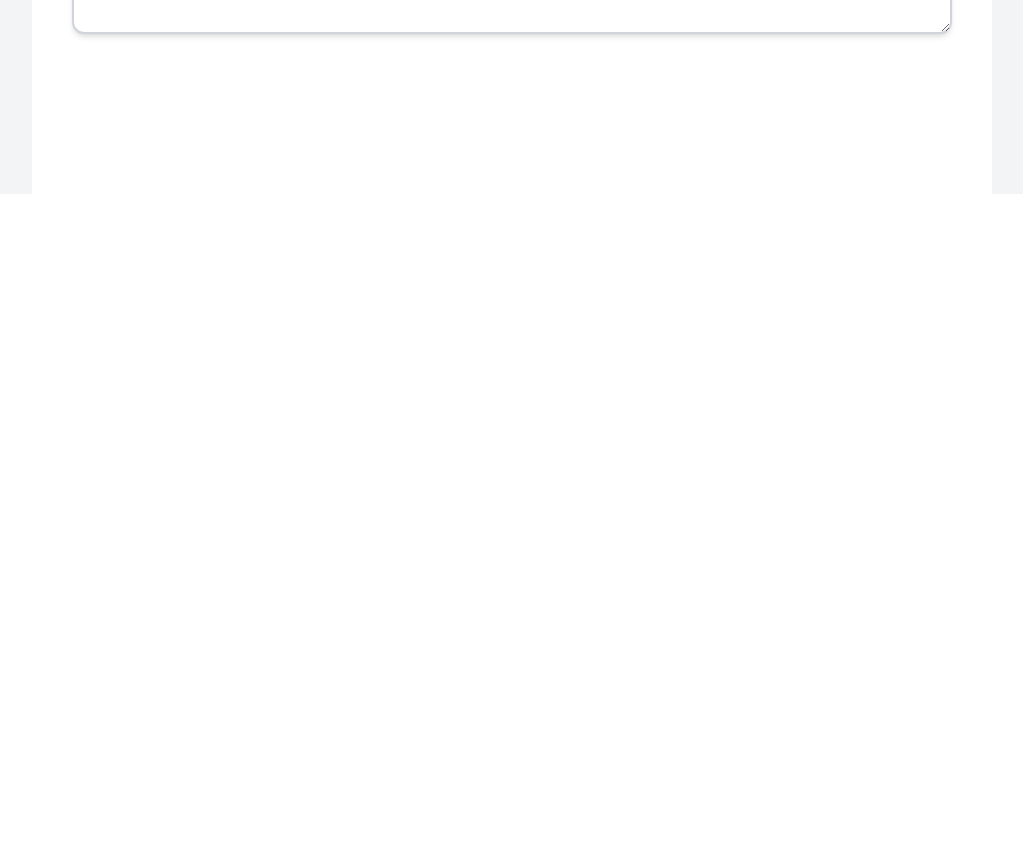
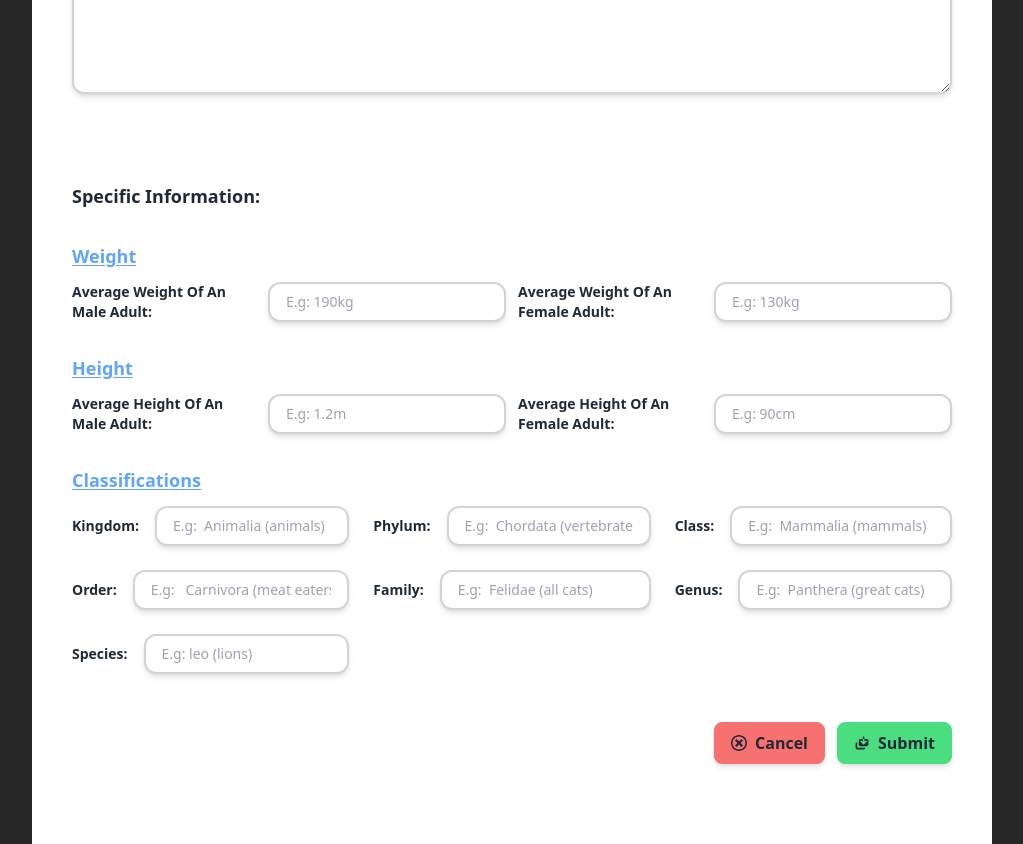
Before and after one commit to kethmi501/Y3S2-SPM-Frontend, a Next.js app: page /animals/addsingleanimal in a window 1280 px wide. Shown: the part 560-1404 px from the top of the page, without its empty margins (128-1151 px from the left). Before the commit the page ends 800 px from the top, so only its background shows below. Built offline with nearby package versions, Linux system fonts and the light colour scheme.

Commit message:
Adding new elements to add animal

```diff
--- a/components/animals/AddAnimal.jsx
+++ b/components/animals/AddAnimal.jsx
@@ -1,11 +1,15 @@
 import React, { useState } from 'react'
 import Image from 'next/image'
+import { ImCancelCircle } from 'react-icons/im'
+import { HiSaveAs } from 'react-icons/hi'
+import SpecificInfoAnimal from './SpecificInfoAnimal'
 
 const AddAnimal = () => {
     const [nameInput, setNameInput] = useState("");
     const [scientificNameInput, setScientificNameInput] = useState("")
     const [tagInput, setTagInput] = useState([])
     const [typing, setTyping] = useState("")
+    const [descriptionInput, setDescriptionInput] = useState("")
 
     const handleKeyDown = (e) => {
         if (e.key === 'Enter' && typing !== '') {
@@ -24,7 +28,7 @@ const AddAnimal = () => {
                         <input onChange={(e) => { setNameInput(e.target.value) }} type="text" value={nameInput} name="animal-name" id="animal-name" className='px-4 py-2 w-full text-sm border-2 border-gray-300 rounded-xl shadow-md focus:outline-none focus:border-green-300' placeholder='Name' />
                         <input onChange={(e) => { setScientificNameInput(e.target.value) }} type="text" name="animal-scientific-name" value={scientificNameInput} id="animal-scientific-name" className='px-4 py-2 w-full text-sm border-2 border-gray-300 rounded-xl shadow-md focus:outline-none focus:border-green-300' placeholder='Scientific Name' />
                         <div className='flex flex-col gap-2 w-full'>
-                            <label htmlFor="tags" className='text-base font-semibold text-gray-800 capitalize'>Tags to search:</label>
+                            <label htmlFor="tags" className='text-base font-bold text-gray-800 capitalize'>Tags to search:</label>
                             <input tabIndex={0} onChange={(e) => { setTyping(e.target.value) }} value={typing} onKeyDown={handleKeyDown} type="text" name="tags" id="tags" className='px-4 py-2 w-full text-sm border-b-2 focus:outline-none focus:border-green-300' />
                             <div className='flex flex-row flex-wrap gap-1.5 items-center'>
                                 {tagInput.map((tag, index) => {
@@ -37,9 +41,22 @@ const AddAnimal = () => {
                     </div>
                 </div>
             </div>
-            <div className='py-10 md:py-20 flex flex-col gap-3'>
-                <label htmlFor="description" className='text-base font-semibold text-gray-800 capitalize'>Description:</label>
-                <textarea className='px-4 py-2 w-full text-sm border-2 border-gray-300 rounded-xl shadow-md focus:outline-none focus:border-green-300'/>
+            <div className='pt-10 pb-5 md:pt-20 md:pb-10 flex flex-col gap-3'>
+                <label htmlFor="description" className='text-base font-bold text-gray-800 capitalize'>Description:</label>
+                <textarea onChange={(e) => { setDescriptionInput(e.target.value) }} value={descriptionInput} rows={5} className='px-4 py-2 w-full text-sm border-2 border-gray-300 rounded-xl shadow-md focus:outline-none focus:border-green-300' />
+            </div>
+            <div className='py-6 md:py-12 flex flex-col gap-3'>
+                <SpecificInfoAnimal />
+            </div>
+            <div className='flex justify-end gap-3'>
+                <button type='button' className='inline-flex gap-2 items-center px-4 py-2 bg-red-400 hover:bg-red-300 border border-red-400 font-semibold text-gray-800 capitalize rounded-lg shadow-md focus:ring-2 focus:ring-offset-1 focus:ring-red-400'>
+                    <ImCancelCircle className='text-gray-800' />
+                    Cancel
+                </button>
+                <button type='button' className='inline-flex gap-2 items-center px-4 py-2 bg-green-400 hover:bg-green-300 border border-green-400 font-semibold text-gray-800 capitalize rounded-lg shadow-md focus:ring-2 focus:ring-offset-1 focus:ring-green-400'>
+                    <HiSaveAs className='text-gray-800' />
+                    Submit
+                </button>
             </div>
         </div>
     )
--- /dev/null
+++ b/components/animals/SpecificInfoAnimal.jsx
@@ -0,0 +1,87 @@
+import React, { useState } from 'react'
+
+const SpecificInfoAnimal = () => {
+    const [avgMaleWeightInput, setAvgMaleWeightInput] = useState("")
+    const [avgFemaleWeightInput, setAvgFemaleWeightInput] = useState("")
+
+    const [avgMaleHeightInput, setAvgMaleHeightInput] = useState("")
+    const [avgFemaleHeightInput, setAvgFemaleHeightInput] = useState("")
+
+    const [kingdomOfAnimal, setKingdomOfAnimal] = useState("")
+    const [phylumOfAnimal, setPhylumOfAnimal] = useState("")
+    const [classOfAnimal, setClassOfAnimal] = useState("")
+    const [orderOfAnimal, setOrderOfAnimal] = useState("")
+    const [familyOfAnimal, setFamilyOfAnimal] = useState("")
+    const [genusOfAnimal, setGenusOfAnimal] = useState("")
+    const [speciesOfAnimal, setSpeciesOfAnimal] = useState("")
+
+
+    return (
+        <div>
+            <h2 className='text-lg font-bold text-gray-800 capitalize'>Specific Information:</h2>
+            <div className='mt-4'>
+                <h4 className='pt-4 pb-3 text-lg font-bold text-blue-400 underline underline-offset-2 capitalize'>Weight</h4>
+                <div className='grid grid-cols-1 md:grid-cols-2 gap-3'>
+                    <div className='flex flex-col gap-1.5 md:flex-row items-center md:gap-4'>
+                        <label htmlFor="average-male-weight" className='text-sm font-semibold text-gray-800 capitalize'>Average Weight of an male adult:</label>
+                        <input onChange={(e) => { setAvgMaleWeightInput(e.target.value) }} type="text" value={avgMaleWeightInput} name="average-male-weight" id="average-male-weight" className='px-4 py-2 w-full md:max-w-max text-sm border-2 border-gray-300 rounded-xl shadow-md focus:outline-none focus:border-green-300' placeholder='E.g: 190kg' />
+                    </div>
+                    <div className='flex flex-col gap-1.5 md:flex-row items-center md:gap-4'>
+                        <label htmlFor="average-female-weight" className='text-sm font-semibold text-gray-800 capitalize'>Average Weight of an female adult:</label>
+                        <input onChange={(e) => { setAvgFemaleWeightInput(e.target.value) }} type="text" value={avgFemaleWeightInput} name="average-female-weight" id="average-female-weight" className='px-4 py-2 w-full md:max-w-max text-sm border-2 border-gray-300 rounded-xl shadow-md focus:outline-none focus:border-green-300' placeholder='E.g: 130kg' />
+                    </div>
+                </div>
+            </div>
+            <div className='mt-4'>
+                <h4 className='pt-4 pb-3 text-lg font-bold text-blue-400 underline underline-offset-2 capitalize'>Height</h4>
+                <div className='grid grid-cols-1 md:grid-cols-2 gap-3'>
+                    <div className='flex flex-col gap-1.5 md:flex-row items-center md:gap-4'>
+                        <label htmlFor="average-male-height" className='text-sm font-semibold text-gray-800 capitalize'>Average Height of an male adult:</label>
+                        <input onChange={(e) => { setAvgMaleHeightInput(e.target.value) }} type="text" value={avgMaleHeightInput} name="average-male-height" id="average-male-height" className='px-4 py-2 w-full md:max-w-max text-sm border-2 border-gray-300 rounded-xl shadow-md focus:outline-none focus:border-green-300' placeholder='E.g: 1.2m' />
+                    </div>
+                    <div className='flex flex-col gap-1.5 md:flex-row items-center md:gap-4'>
+                        <label htmlFor="average-female-height" className='text-sm font-semibold text-gray-800 capitalize'>Average Height of an female adult:</label>
+                        <input onChange={(e) => { setAvgFemaleHeightInput(e.target.value) }} type="text" value={avgFemaleHeightInput} name="average-female-height" id="average-female-height" className='px-4 py-2 w-full md:max-w-max text-sm border-2 border-gray-300 rounded-xl shadow-md focus:outline-none focus:border-green-300' placeholder='E.g: 90cm' />
+                    </div>
+                </div>
+            </div>
+            <div className='mt-4'>
+                <h4 className='pt-4 pb-3 text-lg font-bold text-blue-400 underline underline-offset-2 capitalize'>Classifications</h4>
+                <div className='grid grid-cols-2 md:grid-cols-3 gap-6'>
+                    <div className='flex flex-col gap-1.5 md:flex-row items-center md:gap-4'>
+                        <label htmlFor="kingdom-of-animal" className='text-sm font-semibold text-gray-800 capitalize'>Kingdom:</label>
+                        <input onChange={(e) => { setKingdomOfAnimal(e.target.value) }} type="text" value={kingdomOfAnimal} name="kingdom-of-animal" id="kingdom-of-animal" className='px-4 py-2 w-full md:max-w-max text-sm border-2 border-gray-300 rounded-xl shadow-md focus:outline-none focus:border-green-300' placeholder='E.g:  Animalia (animals)' />
+                    </div>
+                    <div className='flex flex-col gap-1.5 md:flex-row items-center md:gap-4'>
+                        <label htmlFor="phylum-of-animal" className='text-sm font-semibold text-gray-800 capitalize'>Phylum:</label>
+                        <input onChange={(e) => { setPhylumOfAnimal(e.target.value) }} type="text" value={phylumOfAnimal} name="phylum-of-animal" id="phylum-of-animal" className='px-4 py-2 w-full md:max-w-max text-sm border-2 border-gray-300 rounded-xl shadow-md focus:outline-none focus:border-green-300' placeholder='E.g:  Chordata (vertebrate animals)' />
+                    </div>
+                    <div className='flex flex-col gap-1.5 md:flex-row items-center md:gap-4'>
+                        <label htmlFor="class-of-animal" className='text-sm font-semibold text-gray-800 capitalize'>Class:</label>
+                        <input onChange={(e) => { setClassOfAnimal(e.target.value) }} type="text" value={classOfAnimal} name="class-of-animal" id="class-of-animal" className='px-4 py-2 w-full md:max-w-max text-sm border-2 border-gray-300 rounded-xl shadow-md focus:outline-none focus:border-green-300' placeholder='E.g:  Mammalia (mammals)' />
+                    </div>
+                    <div className='flex flex-col gap-1.5 md:flex-row items-center md:gap-4'>
+                        <label htmlFor="order-of-animal" className='text-sm font-semibold text-gray-800 capitalize'>Order:</label>
+                        <input onChange={(e) => { setOrderOfAnimal(e.target.value) }} type="text" value={orderOfAnimal} name="order-of-animal" id="order-of-animal" className='px-4 py-2 w-full md:max-w-max text-sm border-2 border-gray-300 rounded-xl shadow-md focus:outline-none focus:border-green-300' placeholder='E.g:   Carnivora (meat eaters)' />
+                    </div>
+                    <div className='flex flex-col gap-1.5 md:flex-row items-center md:gap-4'>
+                        <label htmlFor="family-of-animal" className='text-sm font-semibold text-gray-800 capitalize'>Family:</label>
+                        <input onChange={(e) => { setFamilyOfAnimal(e.target.value) }} type="text" value={familyOfAnimal} name="family-of-animal" id="family-of-animal" className='px-4 py-2 w-full md:max-w-max text-sm border-2 border-gray-300 rounded-xl shadow-md focus:outline-none focus:border-green-300' placeholder='E.g:  Felidae (all cats)' />
+                    </div>
+                    <div className='flex flex-col gap-1.5 md:flex-row items-center md:gap-4'>
+                        <label htmlFor="genus-of-animal" className='text-sm font-semibold text-gray-800 capitalize'>Genus:</label>
+                        <input onChange={(e) => { setGenusOfAnimal(e.target.value) }} type="text" value={genusOfAnimal} name="genus-of-animal" id="genus-of-animal" className='px-4 py-2 w-full md:max-w-max text-sm border-2 border-gray-300 rounded-xl shadow-md focus:outline-none focus:border-green-300' placeholder='E.g:  Panthera (great cats)' />
+                    </div>
+                    <div className='flex flex-col gap-1.5 md:flex-row items-center md:gap-4'>
+                        <label htmlFor="species-of-animal" className='text-sm font-semibold text-gray-800 capitalize'>Species:</label>
+                        <input onChange={(e) => { setSpeciesOfAnimal(e.target.value) }} type="text" value={speciesOfAnimal} name="species-of-animal" id="species-of-animal" className='px-4 py-2 w-full md:max-w-max text-sm border-2 border-gray-300 rounded-xl shadow-md focus:outline-none focus:border-green-300' placeholder='E.g: leo (lions)' />
+                    </div>
+
+                </div>
+            </div>
+
+        </div>
+    )
+}
+
+export default SpecificInfoAnimal
--- a/components/layouts/BasicPageWrapper.jsx
+++ b/components/layouts/BasicPageWrapper.jsx
@@ -2,7 +2,7 @@ import React from 'react'
 
 const BasicPageWrapper = ({ children }) => {
     return (
-        <div className='px-4 sm:px-20 md:px-32 lg:px-40 bg-gray-100'>{children}</div>
+        <div className='px-4 sm:px-20 md:px-32 lg:px-40 bg-neutral-800'>{children}</div>
     )
 }
 
```
